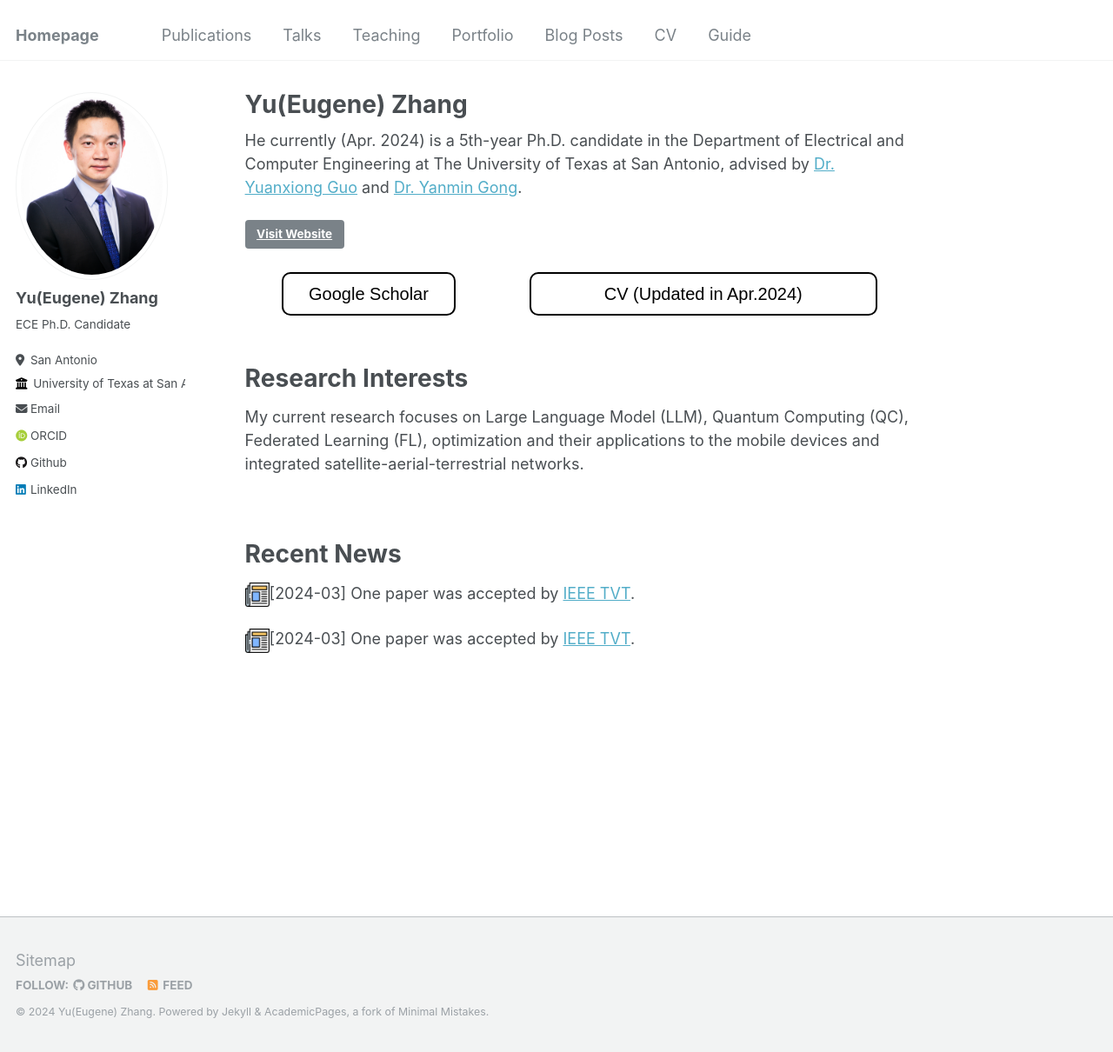
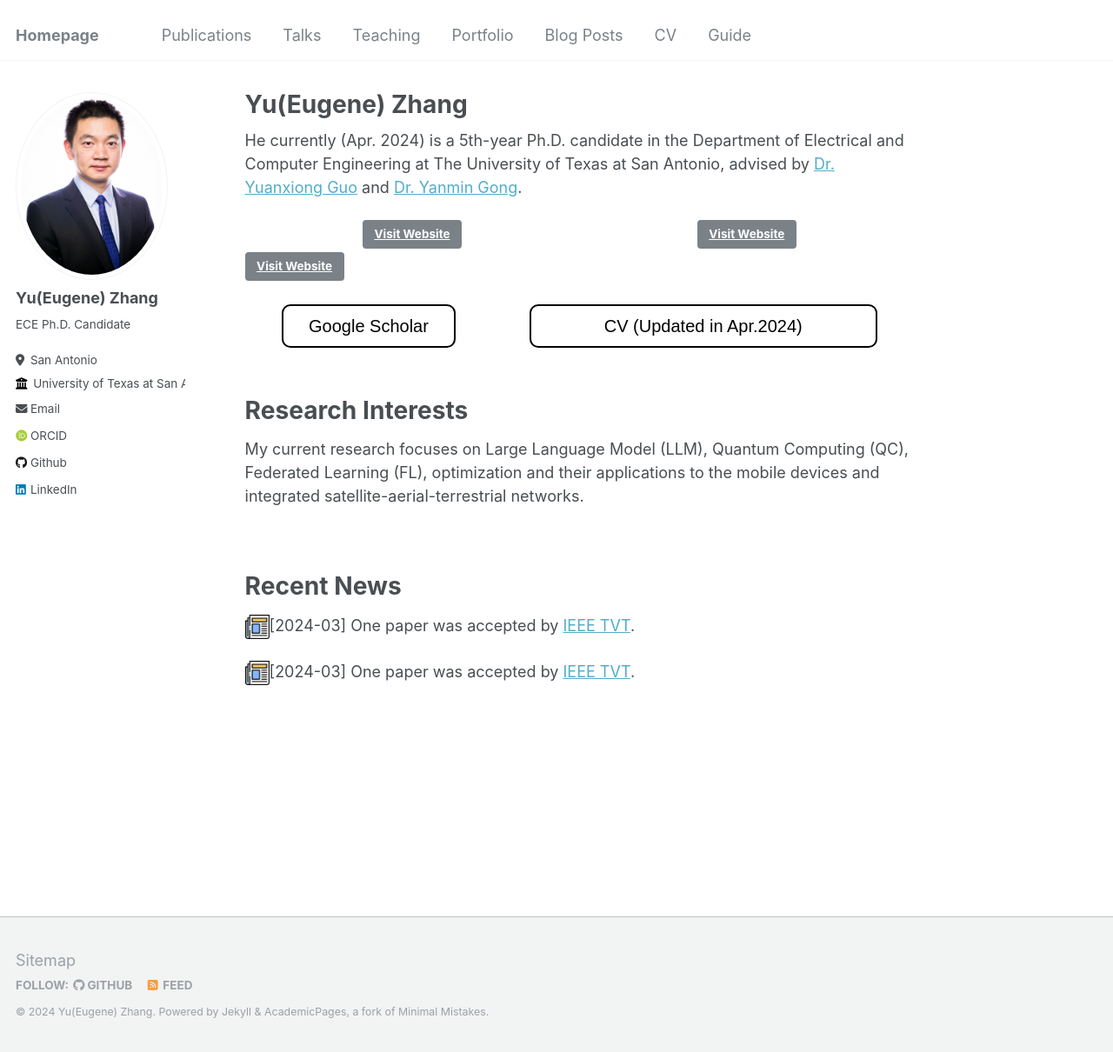
Before and after one commit to Yu-Zhang-Eugene/yu-zhang-eugene.github.io, a Jekyll site: the page built from _pages/about.md, in a window 1280 px wide and 1210 px high. Shown: the whole window at 87% size. Built offline with Jekyll 4.4.1, drawn with Linux system fonts in a browser that asks for light colours; some web fonts are replaced.

Commit message:
modified:   _pages/about.md

```diff
--- a/_pages/about.md
+++ b/_pages/about.md
@@ -9,6 +9,16 @@ redirect_from:
 
 He currently (Apr. 2024) is a 5th-year Ph.D. candidate in the Department of Electrical and Computer Engineering at The University of Texas at San Antonio, advised by [Dr. Yuanxiong Guo](https://guoyuanxiong.github.io) and [Dr. Yanmin Gong](https://yanmingong.github.io).
 
+
+
+
+<div style="display: flex; justify-content: space-around; align-items: center;">
+  <!-- First button linking to Stack Overflow -->
+<a href="https://www.google.com" class="btn">Visit Website</a>
+
+  <!-- Second button linking to GitHub -->
+<a href="https://www.google.com" class="btn">Visit Website</a>
+</div>
 
 
 
```
